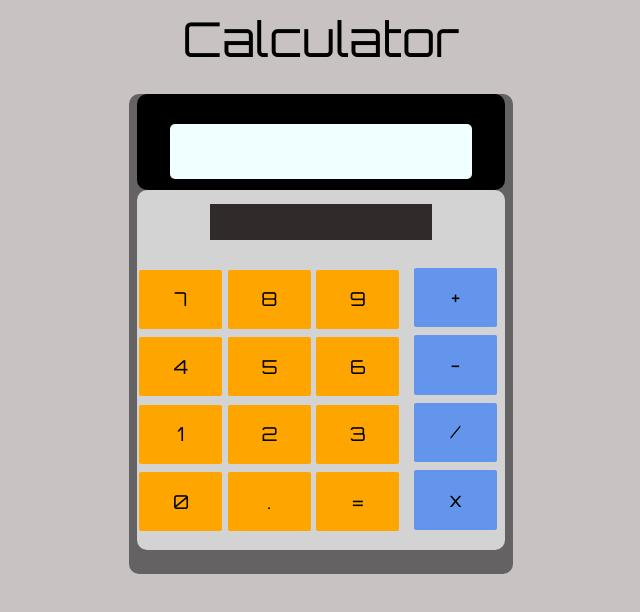
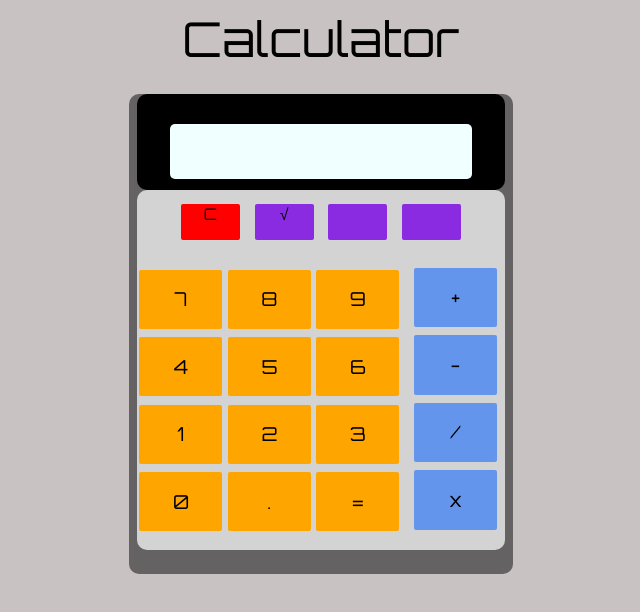
Before and after one commit to tgalen/calculator, a plain HTML site: page index.html in a window 1280 px wide. Shown: the whole page, without its empty margins (319-959 px from the left). Drawn offline with Linux system fonts and the light colour scheme.

Commit message:
add 'clear' and 'sqrt' button

```diff
--- a/index.html
+++ b/index.html
@@ -19,8 +19,8 @@
                     </div>
                     <div id="calc-buttons-container">
                         <div id="solar">
-                            <div class="panel"></div>
-                            <div class="panel"></div>
+                            <div class="panel" id="clear" onclick="clearScreen()">C</div>
+                            <div class="panel" id="sqr-root" onclick="sqrRoot()">&#8730</div>
                             <div class="panel"></div>
                             <div class="panel"></div>
                         </div>
--- a/script.js
+++ b/script.js
@@ -5,6 +5,18 @@ screen = document.getElementById("screen");
 let selectNumber = (num) => {
     // pendingNumber += num;
     console.log(pendingNumber);
+
     pendingNumber.length < 9 ? (pendingNumber += num) : (pendingNumber = pendingNumber);
-    screen.innerHTML = pendingNumber;
+    screen.innerHTML = parseInt(pendingNumber);
 };
+
+let clearScreen = () => {
+    pendingNumber = "0";
+    screen.innerHTML = parseInt(pendingNumber);
+};
+
+let sqrRoot = () => {
+    num = parseInt(screen.innerHTML);
+    console.log(num);
+    screen.innerHTML = Math.sqrt(num).toFixed(9);
+};
--- a/style.css
+++ b/style.css
@@ -57,11 +57,30 @@ header {
 }
 
 #solar {
-    width: 60%;
+    width: 80%;
     height: 10%;
-    background-color: rgb(49, 42, 42);
+    margin-top: 0;
+    border: 5px;
+    display: flex;
+    align-items: center;
     margin: auto;
-    border: 5px;
+}
+
+#clear {
+    background-color: red;
+}
+
+.panel {
+    background-color: blueviolet;
+    border-radius: 2px;
+    width: 20%;
+    height: 100%;
+    margin: auto;
+    text-align: center;
+}
+
+.panel:hover {
+    cursor: pointer;
 }
 
 #number-btn-container {
```
